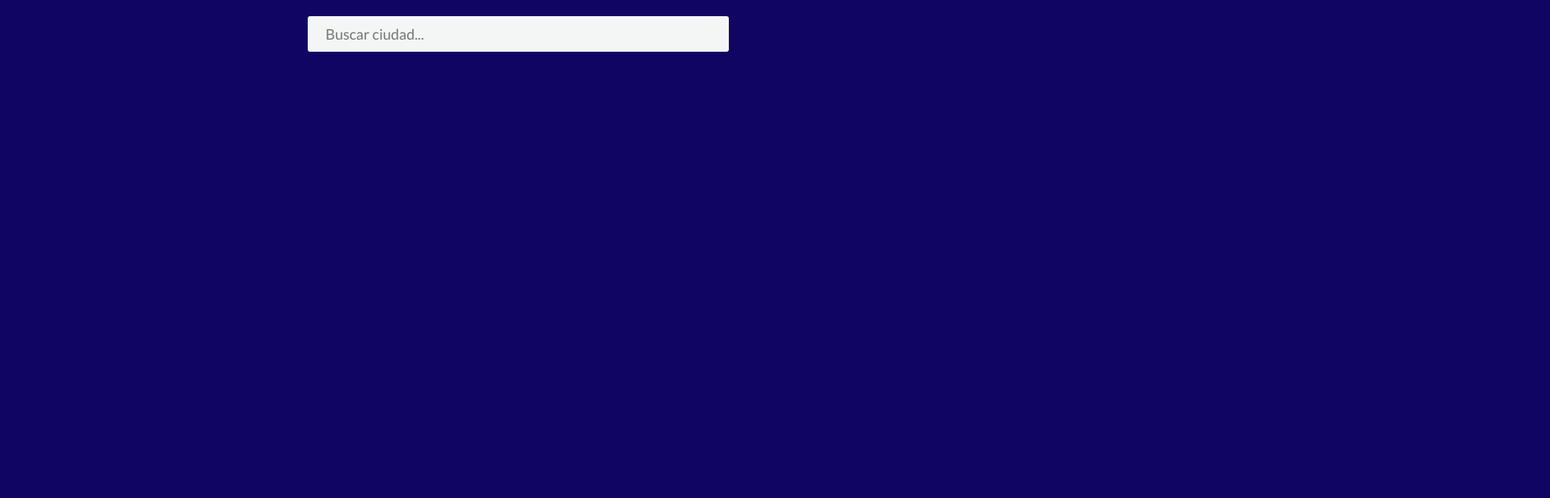
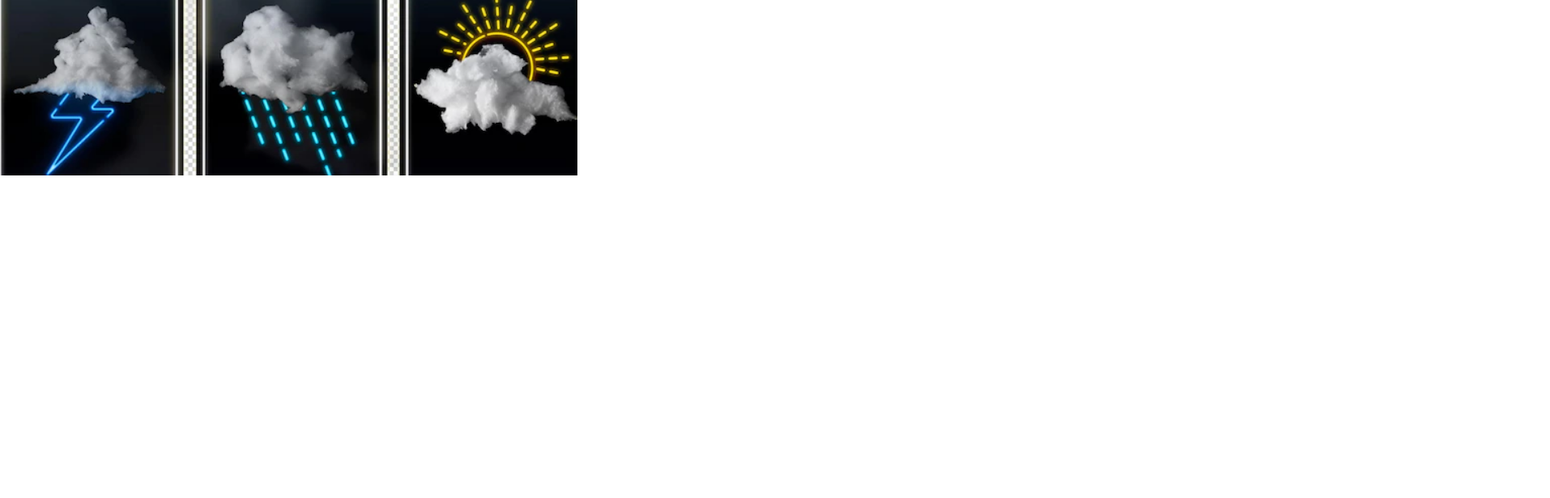
Before and after one commit to KarinTech/clima_app, a plain HTML site: page index.html in a window 1280 px wide. Shown: the top 616 px of the page at 81% size, 1914 px wide, since content can reach past the window. Drawn offline with Linux system fonts and the light colour scheme; files whose address does not match are found by name.

Commit message:
add_banner

```diff
--- a/index.html
+++ b/index.html
@@ -13,6 +13,7 @@
 
 <body>
   <main>
+  <img src ="banner.png">
     <div class="search-form">
       <form id="search-form">
         <div class="searchbox">
```
Also changed, not shown: banner.png (added).
